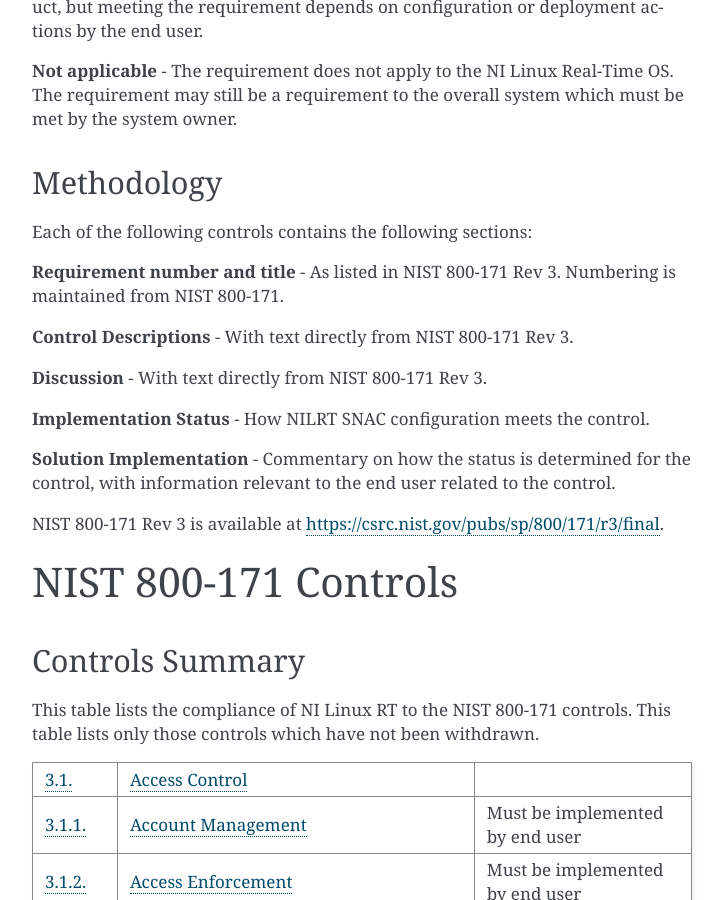
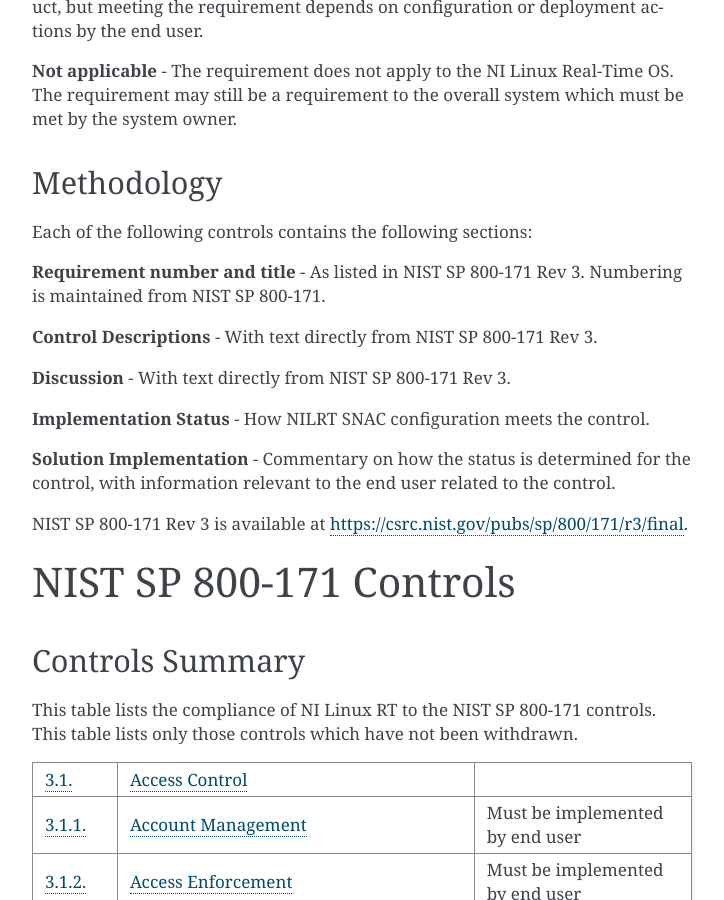
Before and after one commit to ni/nilrt-snac-guide, a Sphinx documentation site: the page built from source/gen_sys_desc.rst, in a window 1280 px wide and 900 px high, scrolled down 2524 px. Shown: the whole window, without its empty margins (388-1112 px from the left). Built offline with Sphinx 7.4.7, drawn with Linux system fonts in a browser that asks for light colours; some of the changed text lies outside the part shown.

```diff
--- a/source/conf.py
+++ b/source/conf.py
@@ -11,7 +11,7 @@ author = r'Emerson T\&M'
 copyright = f'2024-%Y, {author}'
 version = '2.0'
 release = version  # release does not need a patch number for documentation
-nist_rev = '3'  # NIST 800-171 Revision number
+nist_rev = '3'  # NIST SP 800-171 Revision number
 
 # -- General configuration ---------------------------------------------------
 # https://www.sphinx-doc.org/en/master/usage/configuration.html#general-configuration
@@ -71,7 +71,7 @@ latex_elements = {
             \vspace*{2cm}
             {\Huge \textbf{%s}\par}
             \vspace{1.5cm}
-            {\Large \textbf{Based on NIST 800-171 Rev%s}\par}
+            {\Large \textbf{Based on NIST SP 800-171 Rev%s}\par}
             \vspace{1.5cm}
             {\Large \textbf{%s}\par}
             \vspace{1.5cm}
--- a/source/gen_sys_desc.rst
+++ b/source/gen_sys_desc.rst
@@ -141,12 +141,12 @@ Methodology
 
 Each of the following controls contains the following sections:
 
-**Requirement number and title** - As listed in NIST 800-171 Rev 3.
-Numbering is maintained from NIST 800-171.
+**Requirement number and title** - As listed in NIST SP 800-171 Rev 3.
+Numbering is maintained from NIST SP 800-171.
 
-**Control Descriptions** - With text directly from NIST 800-171 Rev 3.
+**Control Descriptions** - With text directly from NIST SP 800-171 Rev 3.
 
-**Discussion** - With text directly from NIST 800-171 Rev 3.
+**Discussion** - With text directly from NIST SP 800-171 Rev 3.
 
 **Implementation Status** - How NILRT SNAC configuration meets the
 control.
@@ -155,12 +155,13 @@ control.
 for the control, with information relevant to the end user related to
 the control.
 
-NIST 800-171 Rev 3 is available at
+NIST SP 800-171 Rev 3 is available at
 https://csrc.nist.gov/pubs/sp/800/171/r3/final.
 
-=====================
-NIST 800-171 Controls
-=====================
+
+========================
+NIST SP 800-171 Controls
+========================
 
 
 .. _controls-summary:
@@ -169,7 +170,7 @@ NIST 800-171 Controls
 Controls Summary
 ----------------
 
-This table lists the compliance of NI Linux RT to the NIST 800-171
+This table lists the compliance of NI Linux RT to the NIST SP 800-171
 controls. This table lists only those controls which have not been
 withdrawn.
 
--- a/source/snac_config.rst
+++ b/source/snac_config.rst
@@ -12,7 +12,7 @@ Controller,* or SNAC. This configuration changes the behavior of an
 NILRT system and customers must evaluate the impact of this
 configuration on their NILRT system.
 
-This document and the analysis of NIST 800-171r3 controls assumes the
+This document and the analysis of NIST SP 800-171r3 controls assumes the
 device is configured following these SNAC instructions. Any variance
 from these instructions will impact the compliance of an NILRT system to
 this document.
```
